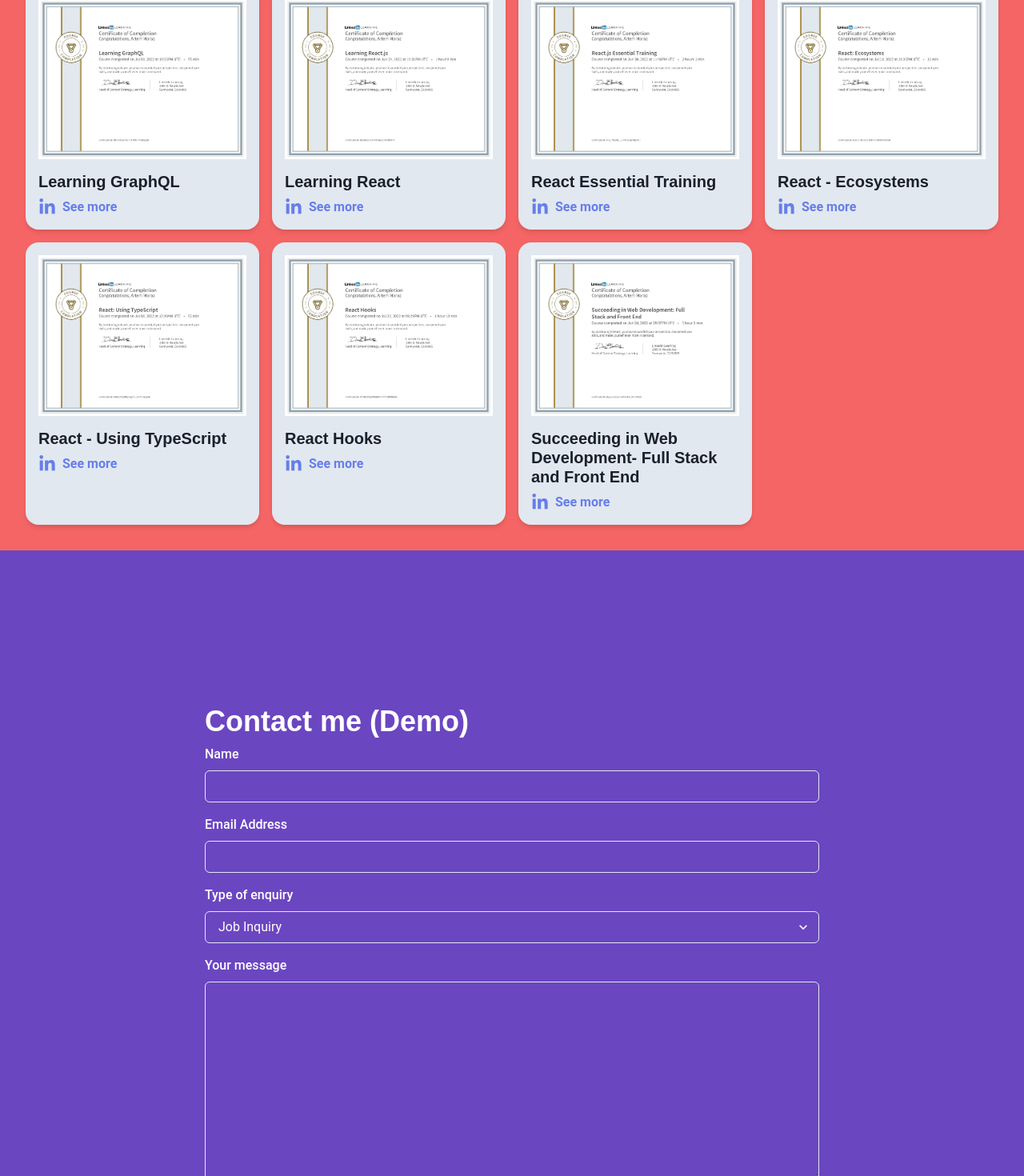
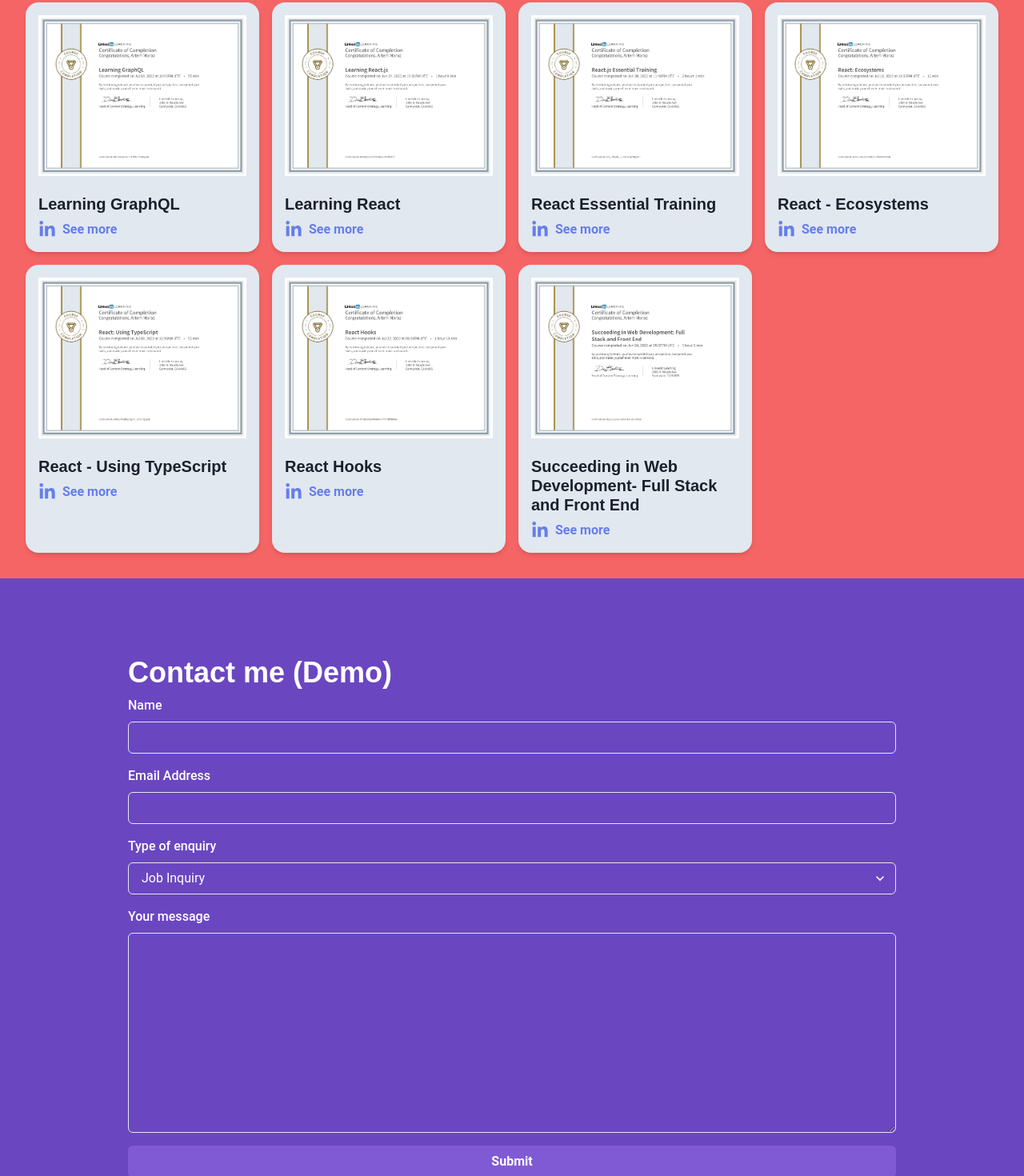
Before and after one commit to moroz-art-dev/portfolio, a React (Create React App) app: page / in a window 1280 px wide. Shown: the part 2803-4273 px from the top of the page at 80% size. Built offline with nearby package versions, Linux system fonts and the light colour scheme.

Commit message:
Adaptation for mobile devices and lazy load

```diff
--- a/package.json
+++ b/package.json
@@ -16,6 +16,7 @@
     "prop-types": "^15.8.1",
     "react": "^18.2.0",
     "react-dom": "^18.2.0",
+    "react-lazy-load-image-component": "^1.6.0",
     "react-scripts": "^5.0.1",
     "react-slick": "^0.29.0",
     "slick-carousel": "^1.8.1",
--- a/src/components/CertificateCard.js
+++ b/src/components/CertificateCard.js
@@ -3,7 +3,6 @@ import PropTypes from 'prop-types';
 import {
   Heading,
   HStack,
-  Image,
   Text,
   VStack,
   Link,
@@ -15,6 +14,8 @@ import {
   ModalCloseButton,
   Box,
 } from '@chakra-ui/react';
+import { LazyLoadImage } from 'react-lazy-load-image-component';
+import 'react-lazy-load-image-component/src/effects/blur.css';
 
 const CertificateCard = ({ name, url, imageSrc, icon }) => {
   const [isOpen, setIsOpen] = React.useState(false);
@@ -35,8 +36,16 @@ const CertificateCard = ({ name, url, imageSrc, icon }) => {
       shadow='md'
       cursor='pointer'
       onClick={openModal}
+      _hover={{ opacity: 0.8 }}
     >
-      <Image src={imageSrc} alt={name} _hover={{ opacity: 0.8 }} />
+      <LazyLoadImage
+        src={imageSrc}
+        alt={name}
+        effect='blur'
+        onClick={openModal}
+        style={{ cursor: 'pointer' }}
+      />
+
       <VStack mt={4} alignItems='flex-start'>
         <Heading as='h2' size='md' color='gray.800'>
           {name}
@@ -57,7 +66,7 @@ const CertificateCard = ({ name, url, imageSrc, icon }) => {
           <ModalHeader>{name}</ModalHeader>
           <ModalCloseButton />
           <ModalBody>
-            <Image src={imageSrc} alt={name} />
+            <LazyLoadImage src={imageSrc} alt={name} />
           </ModalBody>
         </ModalContent>
       </Modal>
--- a/src/components/CertificatesSection.js
+++ b/src/components/CertificatesSection.js
@@ -1,6 +1,6 @@
 import React from 'react';
 import PropTypes from 'prop-types';
-import { Box, Heading } from '@chakra-ui/react';
+import { Heading, SimpleGrid } from '@chakra-ui/react';
 import FullScreenSection from './FullScreenSection';
 import CertificateCard from './CertificateCard';
 
@@ -16,21 +16,17 @@ const CertificatesSection = ({ data: { title, list } }) => {
       <Heading as='h2' id='certificates-section'>
         {title}
       </Heading>
-      <Box
-        display='grid'
-        gridTemplateColumns='repeat(4,minmax(0,1fr))'
-        gridGap={4}
-      >
-        {list.map(project => (
+      <SimpleGrid columns={[1, 2, 4]} gap={4}>
+        {list.map(certificate => (
           <CertificateCard
-            icon={project.icon}
-            key={project.name}
-            name={project.name}
-            url={project.url}
-            imageSrc={project.getImageSrc()}
+            icon={certificate.icon}
+            key={certificate.name}
+            name={certificate.name}
+            url={certificate.url}
+            imageSrc={certificate.getImageSrc()}
           />
         ))}
-      </Box>
+      </SimpleGrid>
     </FullScreenSection>
   );
 };
--- a/src/components/ContactFormSection.js
+++ b/src/components/ContactFormSection.js
@@ -94,7 +94,12 @@ const ContactFormSection = ({ data: { title } }) => {
       py={16}
       spacing={8}
     >
-      <VStack w='1024px' p={32} alignItems='flex-start'>
+      <VStack
+        w={['360px', '600px', '1024px']}
+        p={8}
+        alignItems='flex-start'
+        mx='auto'
+      >
         <Heading as='h1' id='contact-section'>
           {title}
         </Heading>
--- a/src/components/ProjectsSection.js
+++ b/src/components/ProjectsSection.js
@@ -1,7 +1,7 @@
 import React from 'react';
 import PropTypes from 'prop-types';
+import { Heading, SimpleGrid } from '@chakra-ui/react';
 import FullScreenSection from './FullScreenSection';
-import { Box, Heading } from '@chakra-ui/react';
 import ProjectCard from './ProjectCard';
 
 const ProjectsSection = ({ data: { title, list } }) => {
@@ -16,11 +16,7 @@ const ProjectsSection = ({ data: { title, list } }) => {
       <Heading as='h2' id='projects-section'>
         {title}
       </Heading>
-      <Box
-        display='grid'
-        gridTemplateColumns='repeat(2,minmax(0,1fr))'
-        gridGap={4}
-      >
+      <SimpleGrid columns={[1, null, 2]} gap={4}>
         {list.map(project => (
           <ProjectCard
             key={project.title}
@@ -30,7 +26,7 @@ const ProjectsSection = ({ data: { title, list } }) => {
             url={project.url}
           />
         ))}
-      </Box>
+      </SimpleGrid>
     </FullScreenSection>
   );
 };
```
Also changed, not shown: 1 other file (tests, documents, lock files or other folders).
